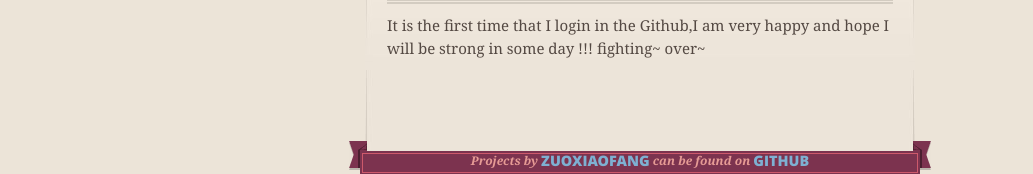
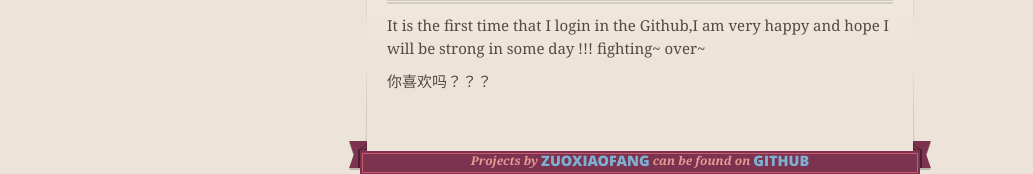
Before and after one commit to zuoxiaofang/zuoxiaofang.github.io, a plain HTML site: page index.html in a window 1280 px wide. Shown: the part 275-449 px from the top of the page, without its empty margins (0-1033 px from the left). Drawn offline with nearby package versions, Linux system fonts and the light colour scheme.

Commit message:
Update index.html

```diff
--- a/index.html
+++ b/index.html
@@ -50,6 +50,7 @@
 
 <p>It is the first time that I login in the Github,I am very happy and hope I will be strong in some day !!! fighting~
 over~</p>
+<p>你喜欢吗？？？</p>
       </section>
 
       <footer>
```
